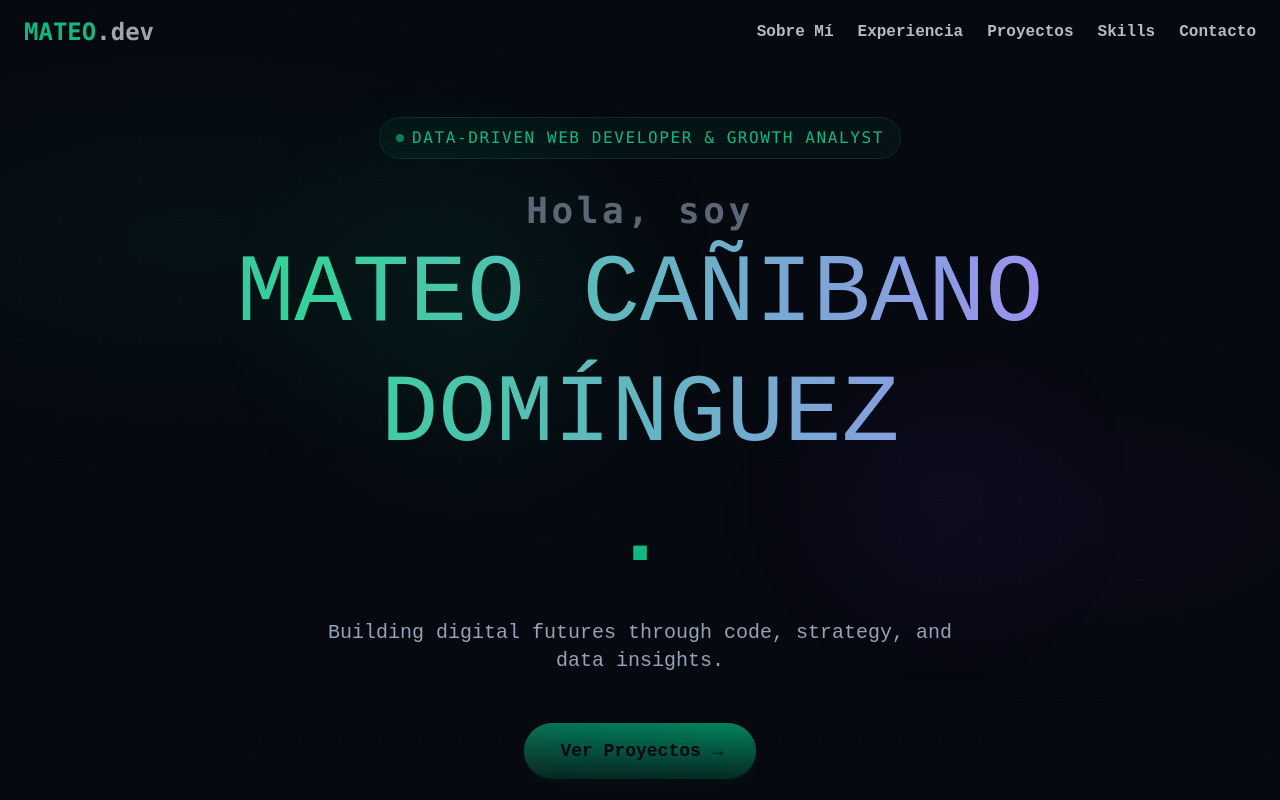
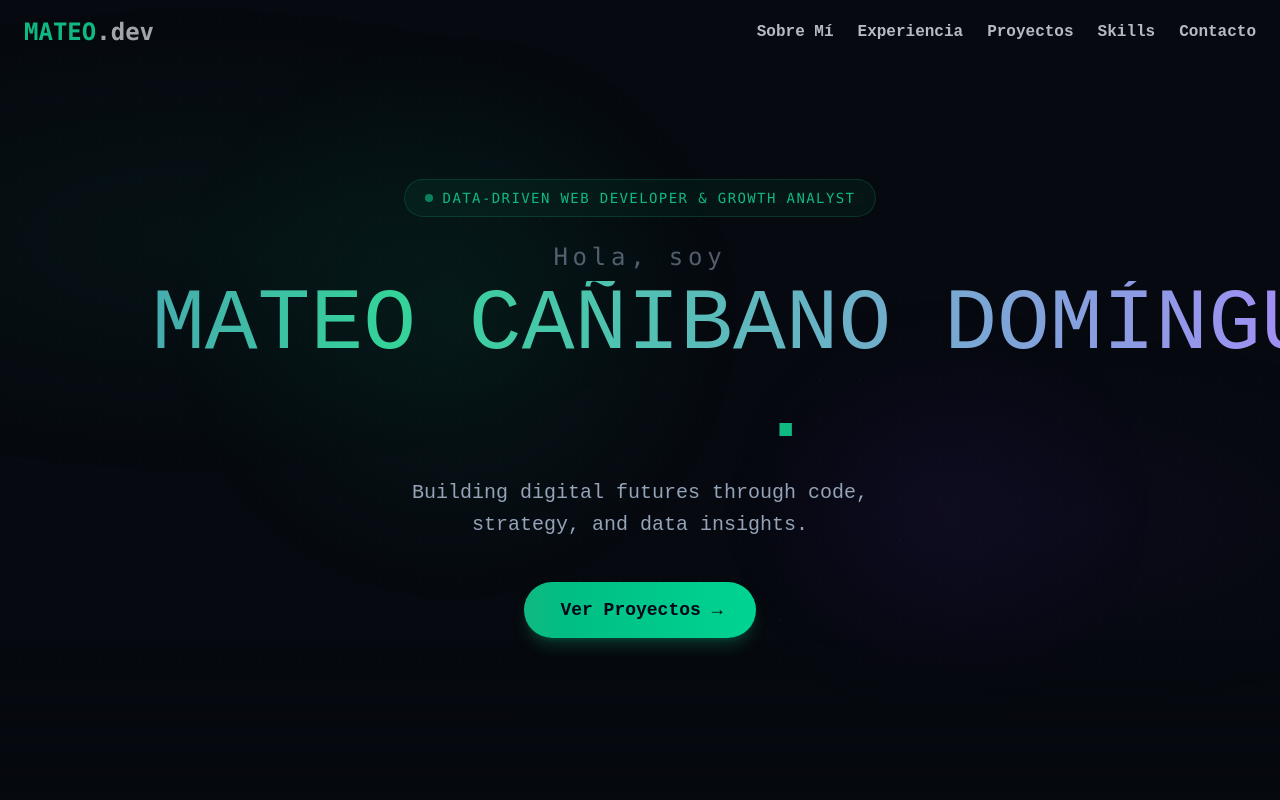
Before and after one commit to mateocr-4/portfolio-animado, a React (Vite) app: page / in a window 1280 px wide. Shown: the top 800 px of the page. Built offline with nearby package versions, Linux system fonts and the light colour scheme; no server answers; the database is empty.

Commit message:
fix: button click blocked by gradient overlay, import order crash, role badge delay, H1 overflow

```diff
--- a/src/sections/HeroSection.jsx
+++ b/src/sections/HeroSection.jsx
@@ -1,131 +1,168 @@
 import React from 'react';
 import { motion } from 'framer-motion';
+import GradientText from '../components/GradientText';
 import { data } from '../lib/data';
 
-// Splits "MATEO CAÑIBANO DOMÍNGUEZ" → ["MATEO", "CAÑIBANO", "DOMÍNGUEZ"]
-const nameParts = data.personal.name.split(' ');
-const firstName   = nameParts[0];                  // siempre visible
-const lastName1   = nameParts[1] ?? '';            // visible desde sm
-const lastName2   = nameParts.slice(2).join(' ');  // visible desde lg
-import GradientText from '../components/GradientText';
+// ─── Name split strategy ────────────────────────────────────────────
+// "MATEO CAÑIBANO DOMÍNGUEZ" → mobile: "MATEO", sm: "MATEO CAÑIBANO", lg+: full
+const nameParts  = data.personal.name.split(' ');
+const firstName  = nameParts[0];
+const lastName1  = nameParts[1] ?? '';
+const lastName2  = nameParts.slice(2).join(' ');
+// ───────────────────────────────────────────────────────────────────
 
-const textVariants = {
-    hidden: { opacity: 0 },
+const containerVariants = {
+    hidden:  { opacity: 0 },
     visible: {
         opacity: 1,
-        transition: { duration: 0.6, staggerChildren: 0.2, delayChildren: 0.3 }
-    }
+        transition: {
+            // Reduced delay so role badge is visible almost immediately
+            duration: 0.4,
+            staggerChildren: 0.15,
+            delayChildren: 0.05,
+        },
+    },
 };
 
-const childVariants = {
-    hidden: { opacity: 0, y: 30, filter: 'blur(8px)' },
+const itemVariants = {
+    hidden:  { opacity: 0, y: 24, filter: 'blur(6px)' },
     visible: {
         opacity: 1, y: 0, filter: 'blur(0px)',
-        transition: { duration: 0.8, ease: [0.16, 1, 0.3, 1] }
-    }
+        transition: { duration: 0.65, ease: [0.16, 1, 0.3, 1] },
+    },
 };
 
 const HeroSection = () => {
-    const role = data.personal.role;
+    const role    = data.personal.role;
     const tagline = data.personal.tagline;
 
     return (
-        <section id="hero" className="relative h-screen flex items-center justify-center overflow-hidden pt-24">
-
-            {/* Ambient glow orbs */}
-            <div className="absolute inset-0 z-0 overflow-hidden">
+        <section
+            id="hero"
+            className="relative min-h-screen flex items-center justify-center overflow-hidden pt-20 pb-16"
+        >
+            {/* ─── Ambient glow orbs (purely decorative, no events) ─── */}
+            <div className="absolute inset-0 z-0 overflow-hidden pointer-events-none">
                 <motion.div
-                    className="absolute w-[500px] h-[500px] rounded-full"
+                    className="absolute w-[600px] h-[600px] rounded-full"
                     style={{
-                        background: 'radial-gradient(circle, rgba(16,185,129,0.07) 0%, transparent 70%)',
-                        top: '10%', left: '15%',
+                        background: 'radial-gradient(circle, rgba(16,185,129,0.08) 0%, transparent 68%)',
+                        top: '5%', left: '10%',
                     }}
-                    animate={{ x: [0, 25, -15, 0], y: [0, -20, 25, 0] }}
-                    transition={{ duration: 22, repeat: Infinity, ease: "linear" }}
+                    animate={{ x: [0, 30, -15, 0], y: [0, -25, 30, 0] }}
+                    transition={{ duration: 22, repeat: Infinity, ease: 'linear' }}
                 />
                 <motion.div
-                    className="absolute w-[400px] h-[400px] rounded-full"
+                    className="absolute w-[450px] h-[450px] rounded-full"
                     style={{
-                        background: 'radial-gradient(circle, rgba(124,58,237,0.05) 0%, transparent 70%)',
-                        bottom: '15%', right: '10%',
+                        background: 'radial-gradient(circle, rgba(124,58,237,0.06) 0%, transparent 68%)',
+                        bottom: '10%', right: '8%',
                     }}
                     animate={{ x: [0, -20, 15, 0], y: [0, 20, -15, 0] }}
-                    transition={{ duration: 28, repeat: Infinity, ease: "linear" }}
+                    transition={{ duration: 28, repeat: Infinity, ease: 'linear' }}
                 />
             </div>
 
-            <div className="max-w-6xl mx-auto px-6 z-10 text-center">
-                <motion.div variants={textVariants} initial="hidden" animate="visible">
+            {/* ─── Main content ─── */}
+            <div className="max-w-5xl mx-auto px-6 z-20 text-center w-full">
+                <motion.div
+                    variants={containerVariants}
+                    initial="hidden"
+                    animate="visible"
+                >
 
-                    {/* Role badge */}
+                    {/* Role badge — always visible, minimal delay */}
                     <motion.div
-                        className="inline-flex items-center gap-2 px-4 py-2 rounded-full mb-8 backdrop-blur-sm"
-                        style={{ background: 'rgba(16,185,129,0.06)', border: '1px solid rgba(16,185,129,0.15)' }}
-                        variants={childVariants}
+                        variants={itemVariants}
+                        className="inline-flex items-center gap-2.5 px-5 py-2 rounded-full mb-6 backdrop-blur-sm"
+                        style={{
+                            background: 'rgba(16,185,129,0.07)',
+                            border: '1px solid rgba(16,185,129,0.2)',
+                        }}
                     >
-                        <span className="w-2 h-2 rounded-full bg-primary animate-pulse" />
-                        <span className="text-sm md:text-base font-mono text-primary tracking-widest uppercase">
+                        <span className="w-2 h-2 rounded-full bg-primary animate-pulse shrink-0" />
+                        <span className="text-xs sm:text-sm font-mono text-primary tracking-widest uppercase">
                             {role}
                         </span>
                     </motion.div>
 
-                    {/* Name — responsive split to prevent 3-line overflow on mobile */}
+                    {/* H1 — fluid, never overflows viewport ─────────── */}
+                    {/* Desktop: full name on one visual block              */}
+                    {/* Tablet: first name + first surname                 */}
+                    {/* Mobile: first name only — keeps it punchy          */}
                     <motion.h1
-                        className="text-4xl sm:text-6xl md:text-7xl lg:text-8xl font-extrabold text-foreground mb-6 leading-tight"
-                        variants={childVariants}
+                        variants={itemVariants}
+                        className="font-extrabold text-foreground leading-[1.05] mb-5"
                     >
-                        <span className="block text-2xl sm:text-3xl md:text-4xl font-mono text-muted-foreground/60 mb-1 tracking-widest">
+                        {/* "Hola, soy" sub-label */}
+                        <span className="block text-lg sm:text-xl md:text-2xl font-mono font-normal text-muted-foreground/55 tracking-[0.2em] mb-2">
                             Hola, soy
                         </span>
+
+                        {/* Responsive name */}
+                        <span className="text-[clamp(2.4rem,8vw,5.5rem)] leading-none inline-block">
                             <GradientText
-                            colors={["#10b981", "#7c3aed", "#34d399", "#a78bfa", "#10b981"]}
+                                colors={['#10b981', '#7c3aed', '#34d399', '#a78bfa', '#10b981']}
                                 animationSpeed={5}
                                 showBorder={false}
                                 className="inline"
                             >
-                            {/* Mobile: solo primer nombre */}
-                            <span className="sm:hidden">{firstName}</span>
-                            {/* Tablet: nombre + primer apellido */}
-                            <span className="hidden sm:inline lg:hidden">{firstName} {lastName1}</span>
-                            {/* Desktop: nombre completo */}
-                            <span className="hidden lg:inline">{firstName} {lastName1}{lastName2 ? ` ${lastName2}` : ''}</span>
+                                {/* xs / mobile */}
+                                <span className="sm:hidden whitespace-nowrap">{firstName}</span>
+                                {/* sm → lg */}
+                                <span className="hidden sm:inline xl:hidden whitespace-nowrap">
+                                    {firstName} {lastName1}
+                                </span>
+                                {/* xl+ */}
+                                <span className="hidden xl:inline whitespace-nowrap">
+                                    {firstName} {lastName1}{lastName2 ? ` ${lastName2}` : ''}
+                                </span>
                             </GradientText>
                             <span className="text-primary">.</span>
+                        </span>
                     </motion.h1>
 
                     {/* Tagline */}
                     <motion.p
-                        className="text-lg md:text-xl text-muted-foreground max-w-2xl mx-auto mb-12"
-                        variants={childVariants}
+                        variants={itemVariants}
+                        className="text-base sm:text-lg md:text-xl text-muted-foreground max-w-xl mx-auto mb-10 leading-relaxed"
                     >
                         {tagline}
                     </motion.p>
 
-                    {/* CTA */}
+                    {/* CTA — z-30 ensures it sits above every overlay */}
                     <motion.a
                         href="#proyectos"
-                        className="relative inline-flex items-center gap-2 py-3.5 px-9 text-lg font-bold rounded-full
+                        variants={itemVariants}
+                        className="relative z-30 inline-flex items-center gap-2 py-3.5 px-9 text-base sm:text-lg font-bold rounded-full
                                    bg-gradient-to-r from-primary to-emerald-400 text-primary-foreground
-                                   shadow-lg shadow-primary/20 hover:shadow-xl hover:shadow-primary/30
-                                   transition-shadow duration-300 group"
-                        variants={childVariants}
-                        whileHover={{ scale: 1.04, y: -2 }}
-                        whileTap={{ scale: 0.97 }}
+                                   shadow-lg shadow-primary/25 hover:shadow-xl hover:shadow-primary/40
+                                   transition-shadow duration-300 cursor-pointer select-none"
+                        whileHover={{ scale: 1.05, y: -3 }}
+                        whileTap={{ scale: 0.96 }}
+                        onClick={(e) => {
+                            // Smooth scroll fallback for browsers that don't support anchor nav
+                            e.preventDefault();
+                            document.getElementById('proyectos')?.scrollIntoView({ behavior: 'smooth' });
+                        }}
                     >
                         Ver Proyectos
                         <motion.span
                             className="inline-block"
-                            animate={{ x: [0, 4, 0] }}
-                            transition={{ duration: 1.5, repeat: Infinity }}
+                            animate={{ x: [0, 5, 0] }}
+                            transition={{ duration: 1.4, repeat: Infinity, ease: 'easeInOut' }}
                         >
                             →
                         </motion.span>
                     </motion.a>
+
                 </motion.div>
             </div>
 
-            {/* Bottom gradient fade */}
-            <div className="absolute bottom-0 left-0 right-0 h-32 bg-gradient-to-t from-[#06090f] to-transparent z-10" />
+            {/* ─── Bottom gradient — DECORATIVE ONLY, never blocks events ─── */}
+            <div
+                className="absolute bottom-0 left-0 right-0 h-40 bg-gradient-to-t from-[#06090f] to-transparent z-10 pointer-events-none"
+            />
         </section>
     );
 };
```
Lines whose indentation alone changed are shown as unchanged.
